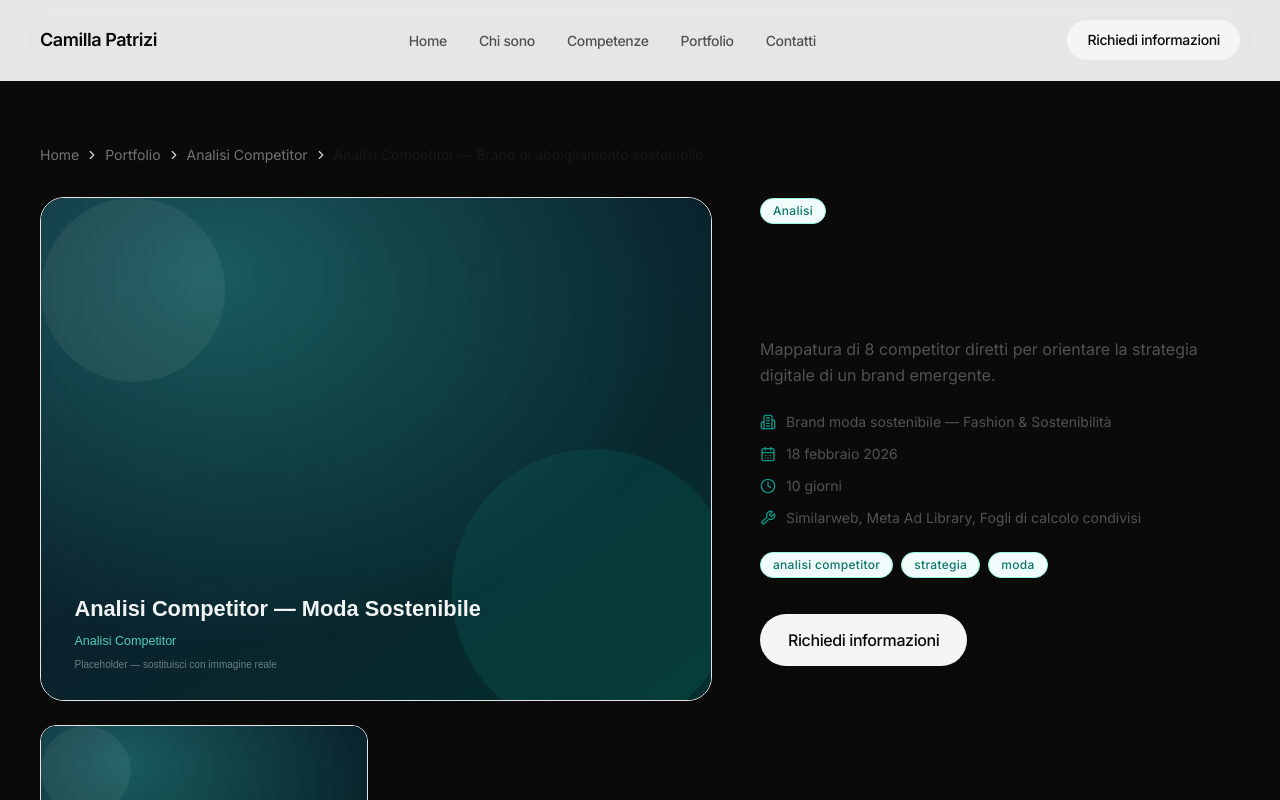
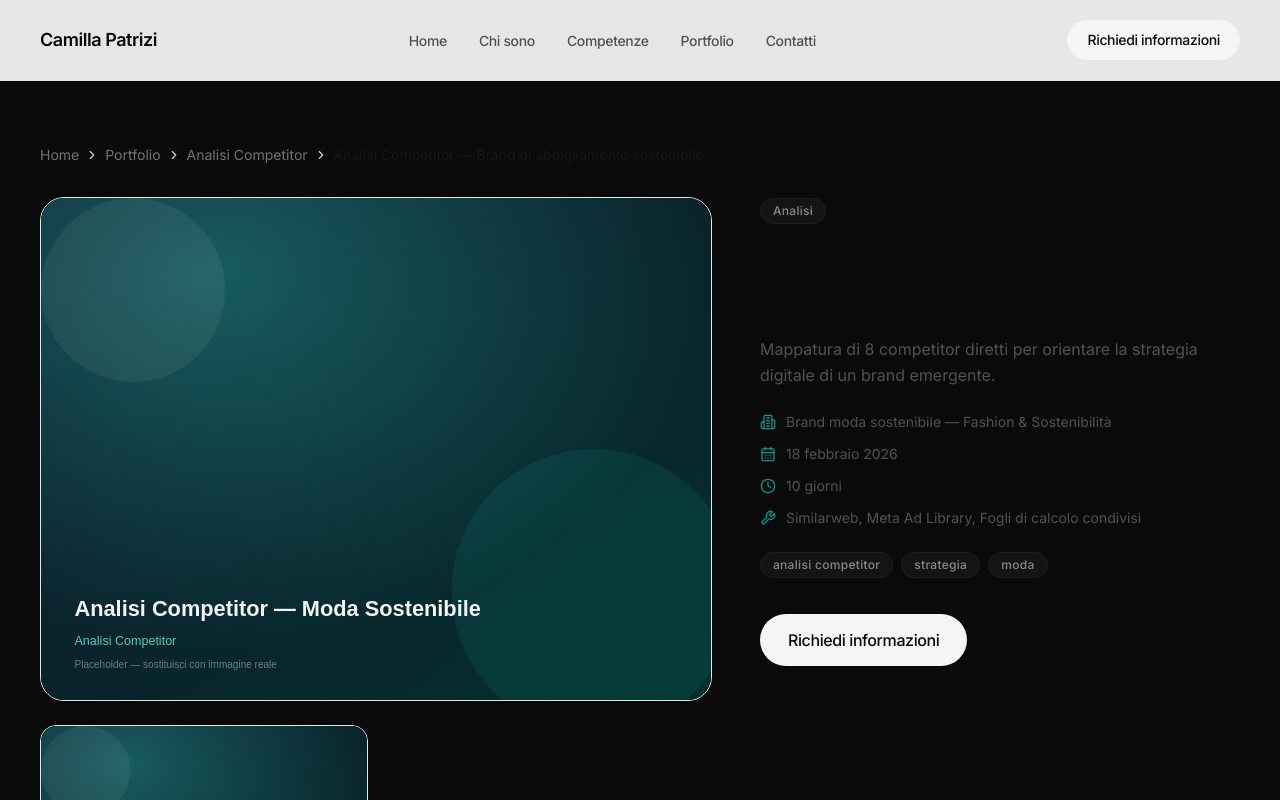
Before and after one commit to Camilla86/Camilla-Patrizi-Portfolio, a Next.js app: page /portfolio/analisi-competitor-brand-abbigliamento-sostenibile in a window 1280 px wide. Shown: the top 800 px of the page. Built offline with nearby package versions, Linux system fonts and the light colour scheme; no server answers.

Commit message:
Badge: colori per il tema scuro

```diff
--- a/src/components/ui/Badge.tsx
+++ b/src/components/ui/Badge.tsx
@@ -11,7 +11,7 @@ export function Badge({ children, className }: BadgeProps) {
   return (
     <span
       className={cn(
-        'inline-flex items-center rounded-full border border-teal-200 bg-teal-50 px-3 py-1 text-xs font-medium tracking-wide text-teal-700',
+        'inline-flex items-center rounded-full border border-stroke bg-surface px-3 py-1 text-xs font-medium tracking-wide text-muted',
         className
       )}
     >
```
